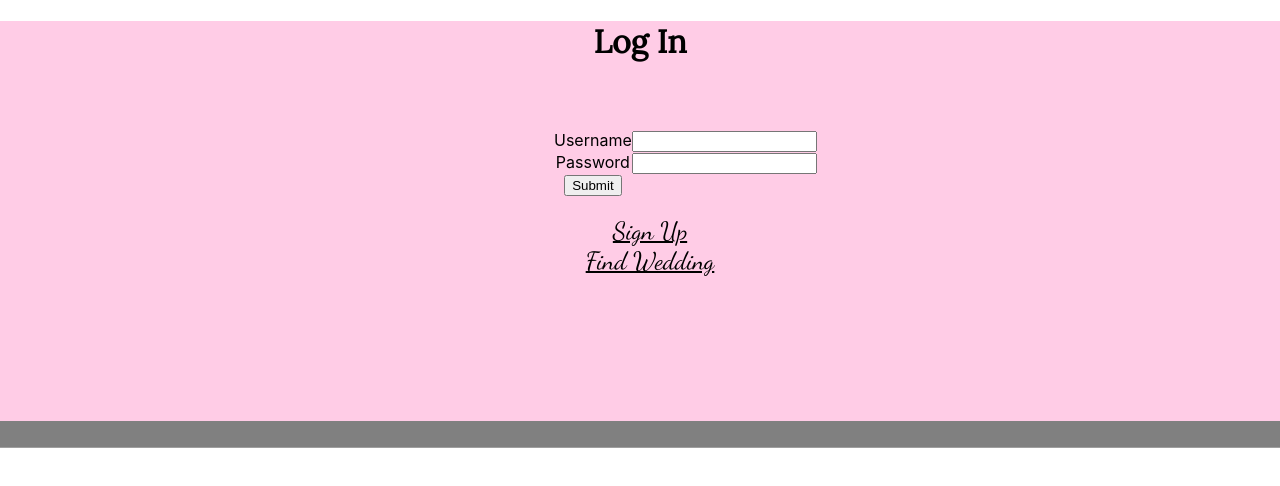
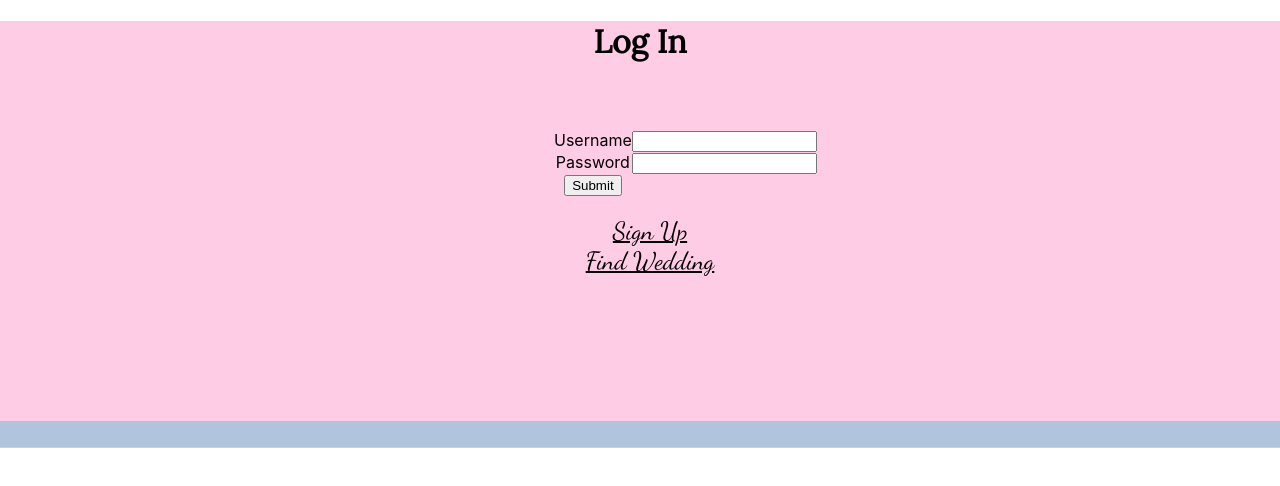
Before and after one commit to Kkelly22/wedding-itinerary-app, a React (Create React App) app in the folder client/: page /login in a window 1280 px wide. Shown: the top 486 px of the page. Built offline with nearby package versions, Linux system fonts and the light colour scheme.

Commit message:
change grey to steel blue color

```diff
--- a/client/src/App.css
+++ b/client/src/App.css
@@ -31,7 +31,7 @@
 
 .wedding-info {
   display: inline-block;
-  background-color: #e0e0eb;
+  background-color: #B0C4DE;
   text-align: center;
   width: 400px;
   padding: 15px;
@@ -39,7 +39,7 @@
 
 .countdown-info {
   display: inline-block;
-  background-color: #e0e0eb;
+  background-color: #B0C4DE;
   text-align: center;
   width: 400px;
   padding: 15px;
@@ -80,7 +80,7 @@ input {
 
 
 .App {
-    box-shadow: inset 0px 50.00vh 0px #ffcce6, inset 0px 53.33vh 0px grey, inset 0px 99.99vh 0px white;
+    box-shadow: inset 0px 50.00vh 0px #ffcce6, inset 0px 53.33vh 0px #B0C4DE, inset 0px 99.99vh 0px white;
     height: 100vh;
     width: 100vw;
     text-align: center;
```
